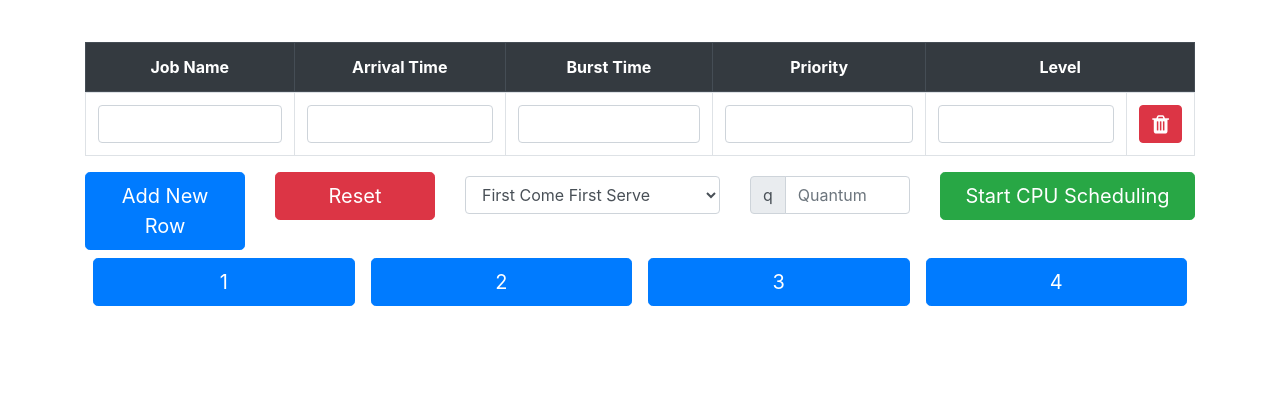
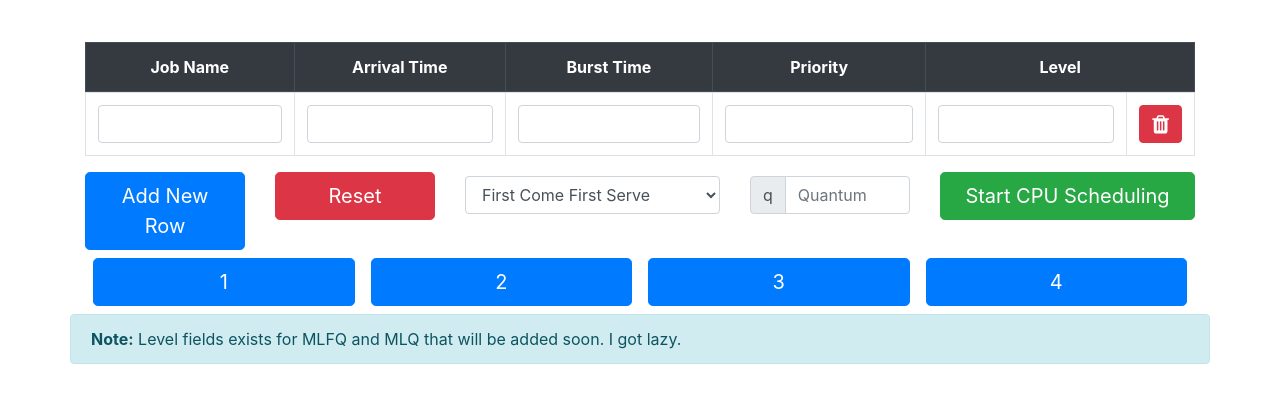
Before and after one commit to gxnx/CPU-Scheduling, a plain HTML site: page index.html in a window 1280 px wide. Shown: the part 62-464 px from the top of the page. Drawn offline with Linux system fonts and the light colour scheme.

Commit message:
update 5:59

```diff
--- a/index.html
+++ b/index.html
@@ -121,7 +121,6 @@
 			<button type="button" name="" id="compute" class="btn btn-success btn-lg btn-block">Start CPU Scheduling</button>
 		</div>
 
-		<!-- Button trigger modal -->
 
 		<div class="col-12 d-flex text-center">
 			<div class="col-3 p-2">
@@ -140,6 +139,10 @@
 				<button type="button" value="3"  class="btn btn-primary btn-lg btn-block sampleInput">4</button>
 			</div>
 
+		</div>
+
+		<div class="alert alert-info col-12">
+		  	<strong>Note:</strong> Level fields exists for MLFQ and MLQ that will be added soon. I got lazy.
 		</div>
 
 		<!--
```
